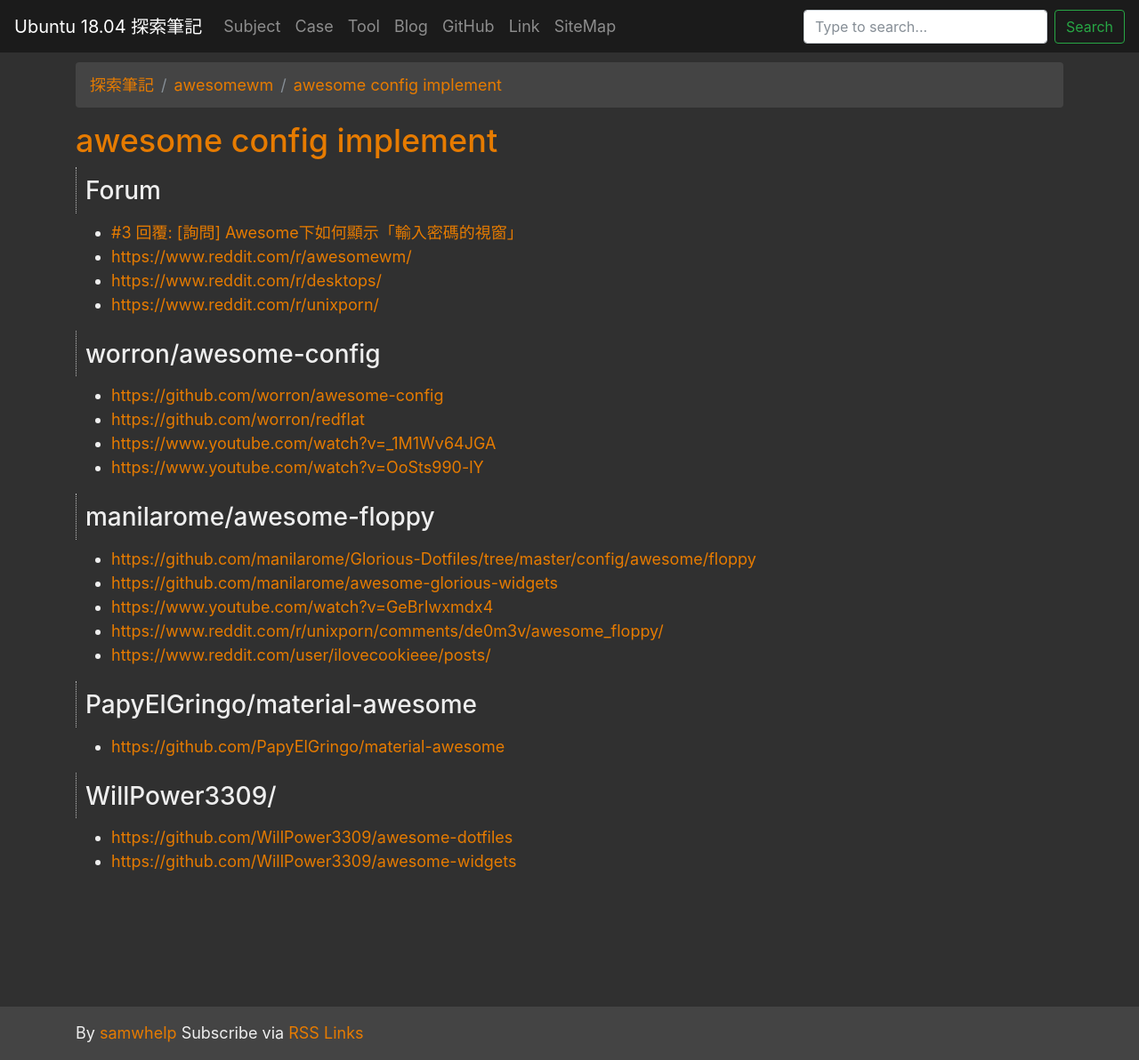
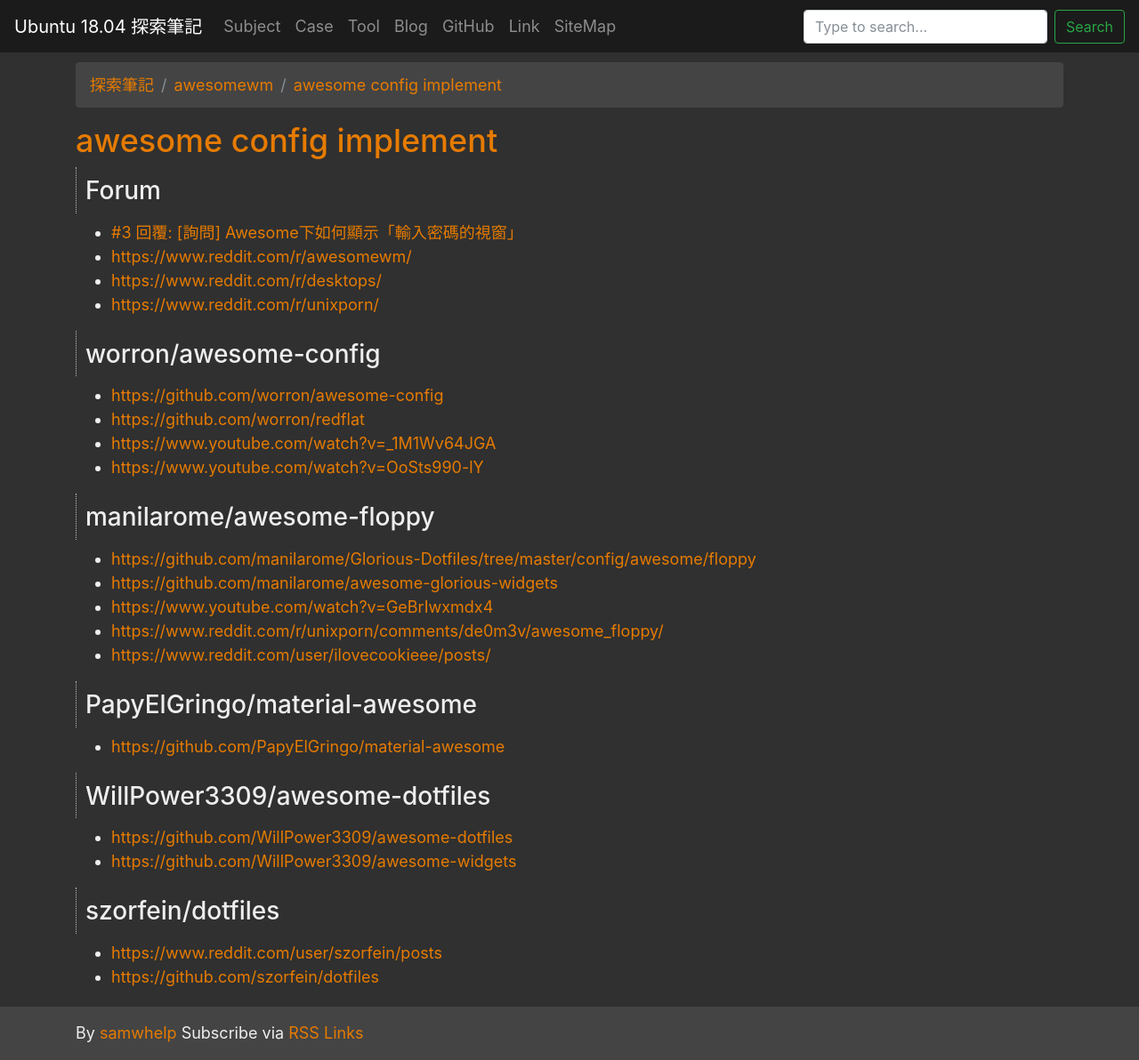
Before and after one commit to samwhelp/note-ubuntu-18.04, a Jekyll site: the page built from read/subject/awesomewm/awesome-config-implement.md, in a window 1280 px wide and 1192 px high. Shown: the whole window at 89% size. Built offline with Jekyll 4.4.1, drawn with Linux system fonts in a browser that asks for light colours; nearby versions of some CDN libraries.

Commit message:
add link

```diff
--- a/read/subject/awesomewm/awesome-config-implement.md
+++ b/read/subject/awesomewm/awesome-config-implement.md
@@ -41,7 +41,13 @@ source_url: '/read/subject/awesomewm/awesome-config-implement.md'
 * [https://github.com/PapyElGringo/material-awesome](https://github.com/PapyElGringo/material-awesome)
 
 
-## WillPower3309/
+## WillPower3309/awesome-dotfiles
 
 * [https://github.com/WillPower3309/awesome-dotfiles](https://github.com/WillPower3309/awesome-dotfiles)
 * [https://github.com/WillPower3309/awesome-widgets](https://github.com/WillPower3309/awesome-widgets)
+
+
+## szorfein/dotfiles
+
+* [https://www.reddit.com/user/szorfein/posts](https://www.reddit.com/user/szorfein/posts)
+* [https://github.com/szorfein/dotfiles](https://github.com/szorfein/dotfiles)
```
